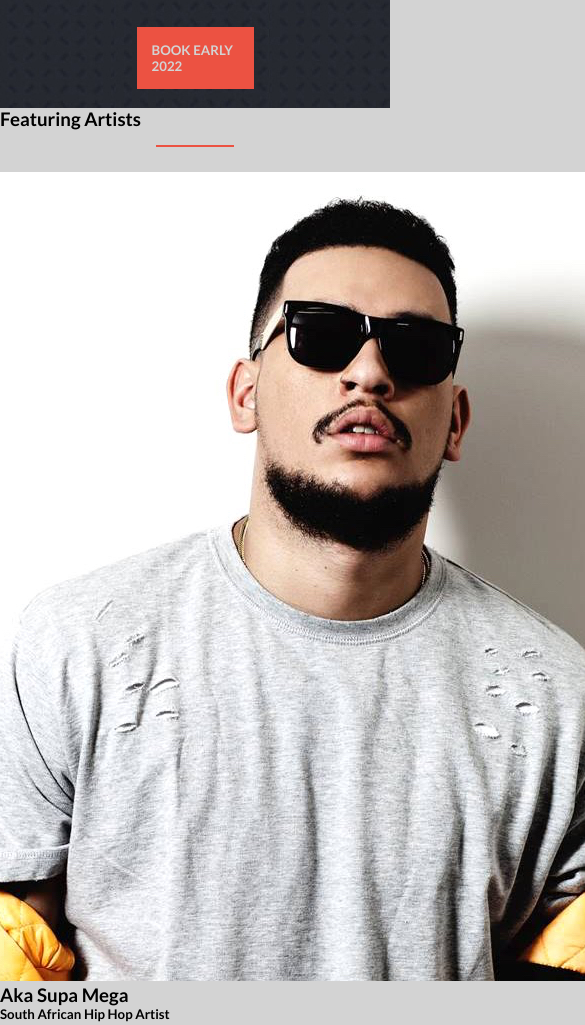
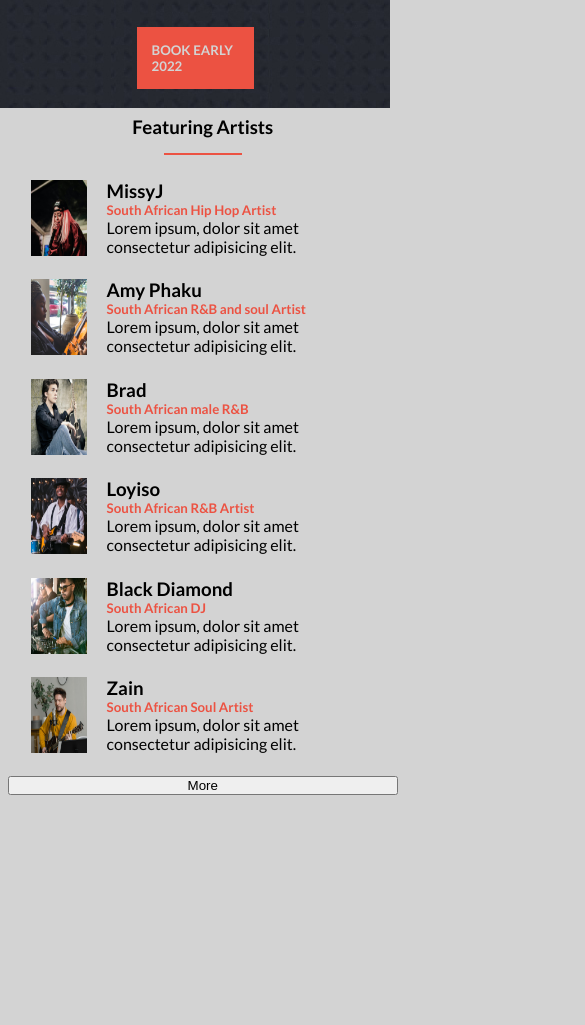
Before and after one commit to SaneMyburg/Capstone-project1, a website: page index.html in a window 390 px wide. Shown: the part 1356-2381 px from the top of the page, 585 px wide, since content can reach past the window. After the commit the page ends 2159 px from the top, so only its background shows below. Drawn offline with nearby package versions, Linux system fonts and the light colour scheme.

Commit message:
Add style to featured artist

```diff
--- a/index.html
+++ b/index.html
@@ -98,6 +98,7 @@
       <h3>Featuring Artists</h3>
       <hr class="breakline" />
       <div class="artists-list"></div>
+      <button>More</button>
     </section>
 
     <script src="script.js"></script>
--- a/script.js
+++ b/script.js
@@ -1,38 +1,38 @@
 const artists = [
   {
-    artistImage: './images/Aka.png',
-    artistName: 'Aka Supa Mega',
+    artistImage: './images/hip-hop.jpg',
+    artistName: 'MissyJ',
     artistGenre: 'South African Hip Hop Artist',
     artistInfo: 'Lorem ipsum, dolor sit amet consectetur adipisicing elit.',
   },
   {
-    artistImage: './images/ami-faku.png',
-    artistName: 'Ami Faku',
+    artistImage: './images/r&b.jpg',
+    artistName: 'Amy Phaku',
     artistGenre: 'South African R&B and soul Artist',
     artistInfo: 'Lorem ipsum, dolor sit amet consectetur adipisicing elit.',
   },
   {
-    artistImage: './images/dj-zinhle.png',
-    artistName: 'Dj Zinhle',
-    artistGenre: 'South African Female dj',
+    artistImage: './images/soul.jpg',
+    artistName: 'Brad',
+    artistGenre: 'South African male R&B',
     artistInfo: 'Lorem ipsum, dolor sit amet consectetur adipisicing elit.',
   },
   {
-    artistImage: './images/loyiso.png',
+    artistImage: './images/guitarit.jpg',
     artistName: 'Loyiso',
     artistGenre: 'South African R&B Artist',
     artistInfo: 'Lorem ipsum, dolor sit amet consectetur adipisicing elit.',
   },
   {
-    artistImage: './images/Nasty-C.png',
-    artistName: 'Nasty C',
-    artistGenre: 'South African Hip Hop Artist',
+    artistImage: './images/dj.jpg',
+    artistName: 'Black Diamond',
+    artistGenre: 'South African DJ',
     artistInfo: 'Lorem ipsum, dolor sit amet consectetur adipisicing elit.',
   },
   {
-    artistImage: './images/zahara.png',
-    artistName: 'Zahara',
-    artistGenre: 'South African Afro Soul Artist',
+    artistImage: './images/singer.jpg',
+    artistName: 'Zain',
+    artistGenre: 'South African Soul Artist',
     artistInfo: 'Lorem ipsum, dolor sit amet consectetur adipisicing elit.',
   },
 ];
--- a/style.css
+++ b/style.css
@@ -155,6 +155,34 @@ body {
     background-color: #ec5242;
     padding: 15px;
   }
+
+  .featured-artists {
+    display: flex;
+    width: 100%;
+    margin: 2%;
+    flex-direction: column;
+    justify-content: center;
+  }
+
+  .featured-artists h3 {
+    align-self: center;
+  }
+
+  .artist-card {
+    display: flex;
+    width: 80%;
+    gap: 20px;
+    padding: 0% 3% 6% 6%;
+  }
+
+  .artist-card h5 {
+    color: #ec5242;
+  }
+
+  .artist-card img {
+    width: 20%;
+    height: auto;
+  }
 }
 
 /* desktop media query */
```
Also changed, not shown: images/Aka.png (deleted), images/Nasty-C.png (deleted), images/ami-faku.png (deleted), images/dj-zinhle.png (deleted), images/dj.jpg (added), images/event5.png (deleted), images/guitarit.jpg (added), images/hip-hop.jpg (added), images/loyiso.png (deleted), images/r&b.jpg (added), images/singer.jpg (added), images/soul.jpg (added), images/zahara.png (deleted).
